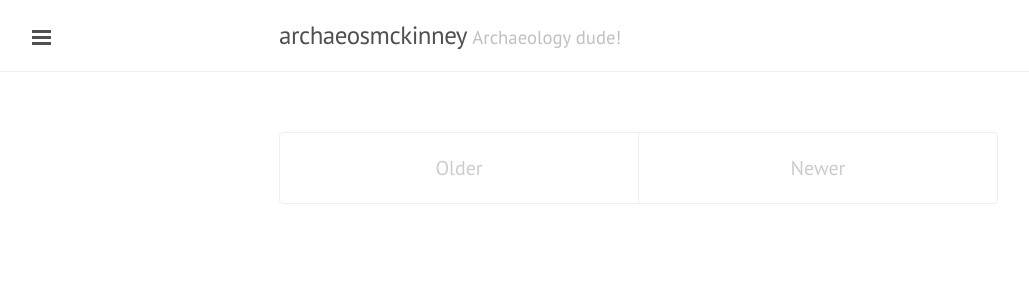
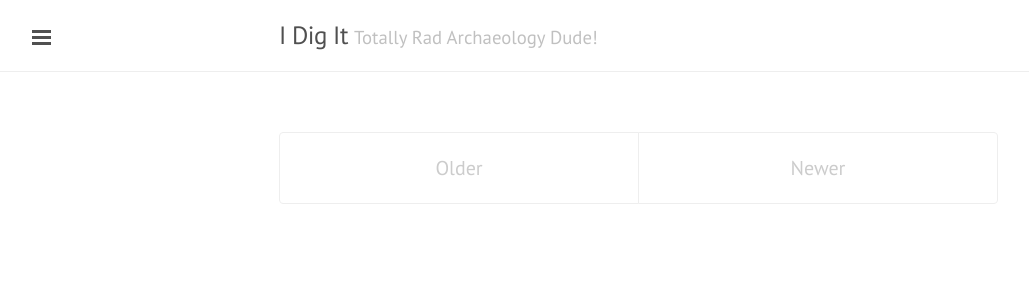
Before and after one commit to slmck/slmck.github.io, a Jekyll site: the page built from index.html, in a window 1280 px wide. Shown: the top 300 px of the page, without its empty margins (1-1030 px from the left). Built offline with Jekyll 4.4.1, drawn with Linux system fonts in a browser that asks for light colours; the list of posts is cut into pages by our own code.

Commit message:
Updated Title, tagline and description

```diff
--- a/_config.yml
+++ b/_config.yml
@@ -2,7 +2,7 @@ excerpt_separator: ""
 pygments: true
 markdown: kramdown
 url: http://slmck.github.io
-title: archaeosmckinney
-tagline: Archaeology dude!
-description: My awesome new site
+title: I Dig It
+tagline: Totally Rad Archaeology Dude!
+description: A collection of interesting archaeological artifacts, research and experiences!
 paginate: 5
```
